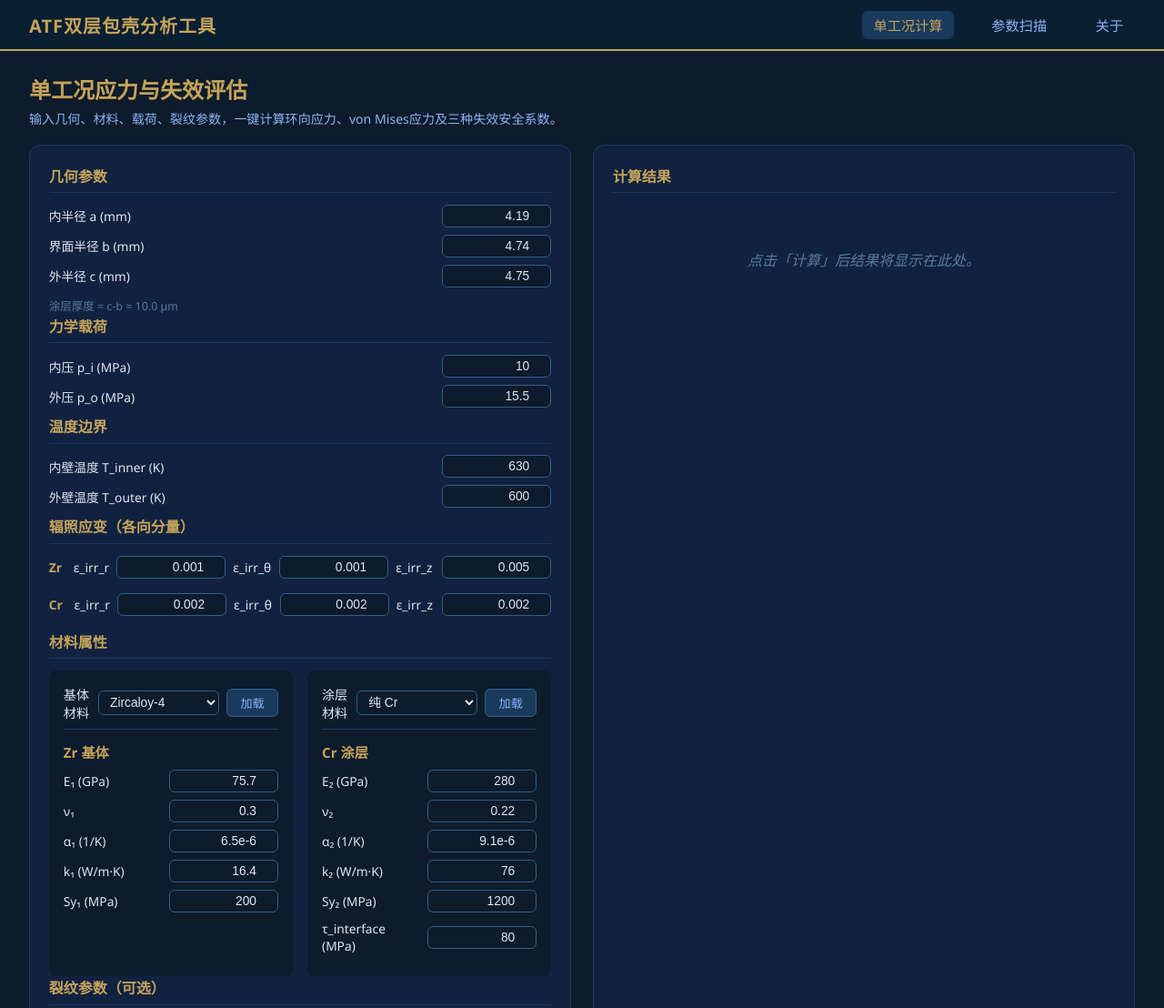
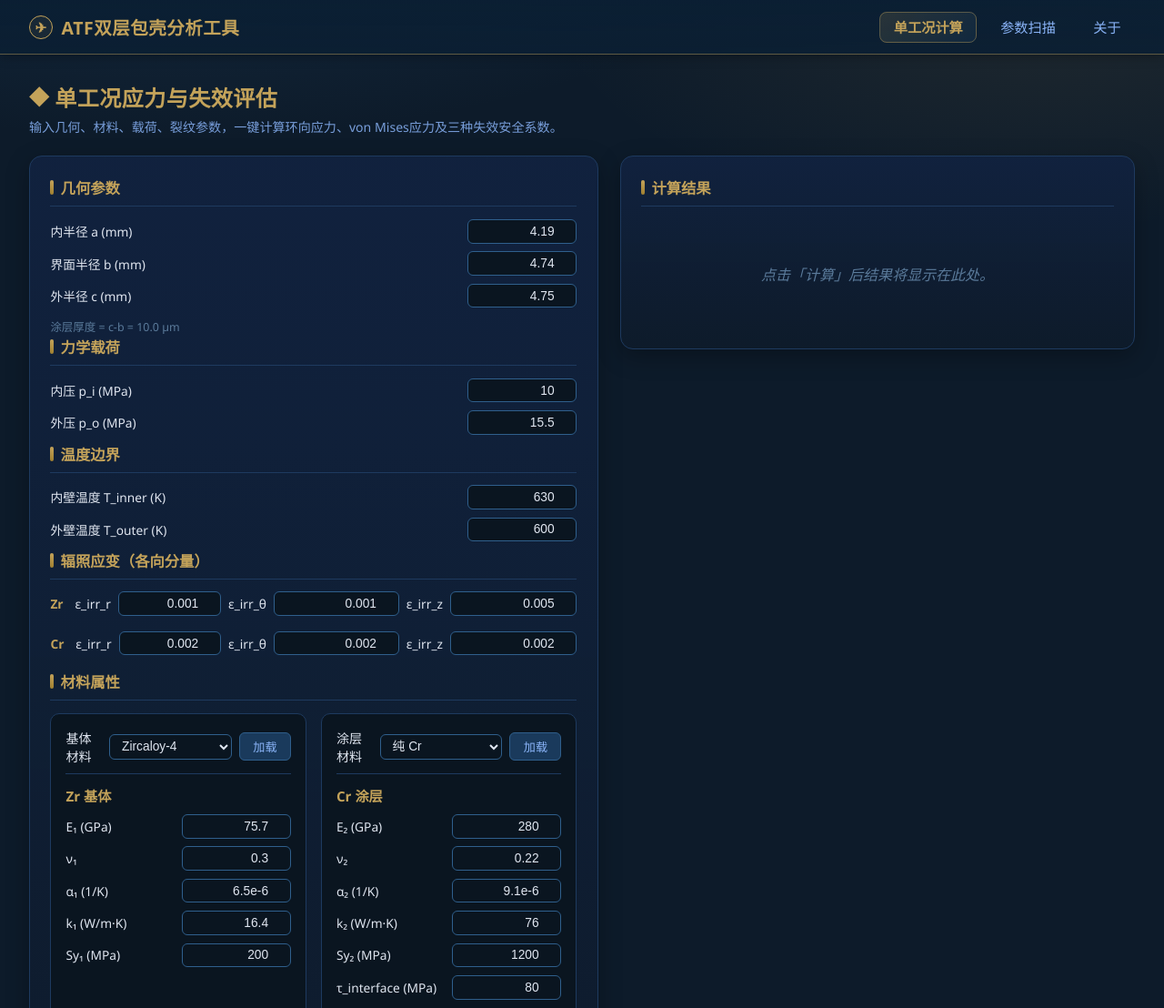
Before and after one commit to Draem514/atf-calculator, a plain HTML site: page index.html in a window 1280 px wide. Shown: the top 1108 px of the page at 91% size. Drawn offline with Linux system fonts and the light colour scheme.

Commit message:
Enhance UI styling: refined cards, header, and visual hierarchy

```diff
--- a/css/style.css
+++ b/css/style.css
@@ -1,103 +1,194 @@
 * { margin: 0; padding: 0; box-sizing: border-box; }
+
+:root {
+  --bg-deep: #0d1b2a;
+  --bg-panel: #112240;
+  --bg-input: #0a1520;
+  --bg-nav: #0b1f33;
+  --blue-soft: #8ab4f8;
+  --blue-mid: #2f5f8c;
+  --blue-line: #1e3a5f;
+  --gold: #c4a35a;
+  --gold-deep: #a08030;
+  --text: #e0e6f0;
+  --text-dim: #5a7a9a;
+  --pass: #4ade80;
+  --warn: #fbbf24;
+  --fail: #f87171;
+}
+
 body {
   font-family: 'Segoe UI', 'Microsoft YaHei', sans-serif;
-  background: #0d1b2a;
-  color: #e0e6f0;
+  background:
+    radial-gradient(1200px 500px at 15% -10%, rgba(47, 95, 140, 0.28), transparent 60%),
+    radial-gradient(1000px 460px at 90% 0%, rgba(196, 163, 90, 0.10), transparent 55%),
+    var(--bg-deep);
+  color: var(--text);
   min-height: 100vh;
   display: flex;
   flex-direction: column;
+  -webkit-font-smoothing: antialiased;
 }
+
+/* ---------- 顶栏 ---------- */
 header {
-  background: #0b1f33;
-  border-bottom: 2px solid #c4a35a;
+  background: linear-gradient(180deg, rgba(11, 31, 51, 0.98), rgba(11, 31, 51, 0.9));
+  border-bottom: 1px solid rgba(196, 163, 90, 0.45);
+  box-shadow: 0 1px 12px rgba(0, 0, 0, 0.35);
+  backdrop-filter: blur(6px);
   display: flex;
   align-items: center;
   justify-content: space-between;
   padding: 0 2rem;
-  height: 56px;
+  height: 60px;
   position: sticky;
   top: 0;
   z-index: 100;
 }
 .logo {
-  font-size: 1.25rem;
+  display: flex;
+  align-items: center;
+  gap: 0.6rem;
+  font-size: 1.22rem;
   font-weight: 700;
-  color: #c4a35a;
-  letter-spacing: 1px;
+  color: var(--gold);
+  letter-spacing: 0.5px;
+}
+.logo .mark {
+  width: 26px;
+  height: 26px;
+  border: 1.5px solid var(--gold);
+  border-radius: 50%;
+  display: inline-flex;
+  align-items: center;
+  justify-content: center;
+  font-size: 0.95rem;
+  color: var(--gold);
+  background: rgba(196, 163, 90, 0.08);
 }
 nav a {
-  color: #8ab4f8;
+  color: var(--blue-soft);
   text-decoration: none;
-  margin-left: 1.5rem;
+  margin-left: 0.4rem;
   font-size: 0.95rem;
-  padding: 0.35rem 0.8rem;
-  border-radius: 6px;
+  padding: 0.4rem 0.9rem;
+  border-radius: 8px;
+  border: 1px solid transparent;
   transition: all 0.2s;
 }
-nav a:hover, nav a.active {
-  background: #1a3a5c;
-  color: #c4a35a;
+nav a:hover {
+  background: rgba(47, 95, 140, 0.22);
+  color: #cfe0f5;
 }
+nav a.active {
+  background: linear-gradient(135deg, rgba(196, 163, 90, 0.16), rgba(47, 95, 140, 0.14));
+  border-color: rgba(196, 163, 90, 0.4);
+  color: var(--gold);
+  font-weight: 600;
+}
+
+/* ---------- 主体 ---------- */
 main {
   flex: 1;
-  padding: 1.5rem 2rem;
-  max-width: 1400px;
+  padding: 1.8rem 2rem 2.5rem;
+  max-width: 1440px;
   margin: 0 auto;
   width: 100%;
 }
-main h2 { font-size: 1.5rem; color: #c4a35a; margin-bottom: 0.3rem; }
-.hint { color: #8ab4f8; margin-bottom: 1.2rem; font-size: 0.88rem; }
+main h2 {
+  font-size: 1.5rem;
+  color: var(--gold);
+  margin-bottom: 0.3rem;
+  letter-spacing: 0.5px;
+}
+main h2::before {
+  content: "◆ ";
+  color: var(--gold);
+  font-size: 0.9em;
+  vertical-align: 2px;
+}
+.hint { color: var(--blue-soft); margin-bottom: 1.4rem; font-size: 0.88rem; opacity: 0.85; }
 .page { display: none; }
-.page.active { display: block; }
+.page.active { display: block; animation: fadeIn 0.28s ease; }
+@keyframes fadeIn { from { opacity: 0; transform: translateY(4px); } to { opacity: 1; transform: none; } }
+
 .two-col {
   display: grid;
-  grid-template-columns: 1fr 1fr;
+  grid-template-columns: 1.05fr 0.95fr;
   gap: 1.5rem;
+  align-items: start;
 }
 @media (max-width: 900px) { .two-col { grid-template-columns: 1fr; } }
+
+/* ---------- 卡片 ---------- */
 .card {
-  background: #112240;
-  border: 1px solid #1e3a5f;
-  border-radius: 12px;
-  padding: 1.3rem;
+  background: linear-gradient(180deg, rgba(17, 34, 64, 0.92), rgba(13, 27, 42, 0.96));
+  border: 1px solid var(--blue-line);
+  border-radius: 14px;
+  padding: 1.4rem;
+  box-shadow: 0 8px 26px rgba(0, 0, 0, 0.28);
 }
 .card h3 {
-  color: #c4a35a;
-  font-size: 1rem;
-  margin-bottom: 0.8rem;
-  padding-bottom: 0.4rem;
-  border-bottom: 1px solid #1e3a5f;
+  color: var(--gold);
+  font-size: 1.02rem;
+  margin-bottom: 0.85rem;
+  padding-bottom: 0.5rem;
+  border-bottom: 1px solid var(--blue-line);
+  display: flex;
+  align-items: center;
+  gap: 0.45rem;
 }
-.card h4 { color: #8ab4f8; font-size: 0.88rem; margin: 0.7rem 0 0.3rem; }
+.card h3::before {
+  content: "";
+  width: 4px;
+  height: 16px;
+  background: linear-gradient(180deg, var(--gold), var(--gold-deep));
+  border-radius: 2px;
+  display: inline-block;
+}
+.card h4 { color: var(--blue-soft); font-size: 0.88rem; margin: 0.7rem 0 0.3rem; }
+
+/* ---------- 表单 ---------- */
 label {
   display: flex;
   align-items: center;
   justify-content: space-between;
   gap: 0.5rem;
-  margin-bottom: 0.5rem;
+  margin-bottom: 0.55rem;
   font-size: 0.86rem;
 }
-input[type="number"], select {
-  background: #0d1b2a;
-  border: 1px solid #2f5f8c;
-  color: #e0e6f0;
+input[type="number"], select, input[type="text"] {
+  background: var(--bg-input);
+  border: 1px solid var(--blue-mid);
+  color: var(--text);
   border-radius: 6px;
-  padding: 0.25rem 0.5rem;
+  padding: 0.3rem 0.55rem;
   width: 120px;
   font-size: 0.86rem;
   text-align: right;
+  transition: border-color 0.18s, box-shadow 0.18s;
 }
-input[type="number"]:focus, select:focus { outline: none; border-color: #c4a35a; }
+input[type="number"]:focus, select:focus, input[type="text"]:focus {
+  outline: none;
+  border-color: var(--gold);
+  box-shadow: 0 0 0 3px rgba(196, 163, 90, 0.16);
+}
+input[type="text"] { text-align: left; }
 .triplet { display: grid; grid-template-columns: repeat(3, 1fr); gap: 0.5rem; margin-bottom: 0.5rem; }
+.triplet input { width: 100%; }
 .two-halves { display: grid; grid-template-columns: 1fr 1fr; gap: 1rem; }
+
+/* ---------- 材料面板 ---------- */
 .mat-panel {
   display: grid;
   grid-template-columns: 1fr 1fr;
   gap: 1rem;
 }
+@media (max-width: 700px) { .mat-panel { grid-template-columns: 1fr; } }
 .mat-col {
-  background: #0d1b2a;
-  border-radius: 8px;
+  background: var(--bg-input);
+  border: 1px solid var(--blue-line);
+  border-radius: 10px;
   padding: 1rem;
 }
 .mat-header {
@@ -106,70 +197,50 @@ input[type="number"]:focus, select:focus { outline: none; border-color: #c4a35a;
   justify-content: space-between;
   gap: 0.5rem;
   margin-bottom: 0.8rem;
-  padding-bottom: 0.5rem;
-  border-bottom: 1px solid #1e3a5f;
+  padding-bottom: 0.55rem;
+  border-bottom: 1px solid var(--blue-line);
 }
-.mat-header label {
-  flex: 1;
-  margin-bottom: 0;
-  font-size: 0.88rem;
-}
-.mat-header select {
-  width: 140px;
-  text-align: left;
-}
+.mat-header label { flex: 1; margin-bottom: 0; font-size: 0.88rem; }
+.mat-header select { width: 140px; text-align: left; }
+
 .btn-fill {
   background: #1a3a5c;
-  color: #8ab4f8;
-  border: 1px solid #2f5f8c;
+  color: var(--blue-soft);
+  border: 1px solid var(--blue-mid);
   border-radius: 6px;
-  padding: 0.3rem 0.9rem;
+  padding: 0.32rem 0.9rem;
   font-size: 0.82rem;
   cursor: pointer;
   transition: all 0.2s;
   white-space: nowrap;
 }
-.btn-fill:hover { background: #2f5f8c; color: #e0e6f0; }
+.btn-fill:hover { background: var(--blue-mid); color: #fff; }
 .btn-save {
-  background: #2a4a1a;
-  color: #4ade80;
-  border: 1px solid #3a6a2a;
+  background: #1e3a2a;
+  color: var(--pass);
+  border: 1px solid #2f6a3f;
   border-radius: 6px;
-  padding: 0.3rem 0.9rem;
+  padding: 0.32rem 0.9rem;
   font-size: 0.82rem;
   cursor: pointer;
   transition: all 0.2s;
   white-space: nowrap;
 }
-.btn-save:hover { background: #3a6a2a; color: #e0e6f0; }
+.btn-save:hover { background: #2f6a3f; color: #fff; }
+
 .custom-name-row {
   margin-bottom: 0.8rem;
   padding: 0.5rem 0.8rem;
-  background: #0a1520;
+  background: rgba(47, 95, 140, 0.12);
   border-radius: 6px;
-  border: 1px dashed #2f5f8c;
+  border: 1px dashed var(--blue-mid);
 }
-.custom-name-row label {
-  display: flex;
-  align-items: center;
-  gap: 0.5rem;
-  margin-bottom: 0;
-  font-size: 0.86rem;
-}
-.custom-name-row input[type="text"] {
-  flex: 1;
-  background: #0d1b2a;
-  border: 1px solid #2f5f8c;
-  color: #e0e6f0;
-  border-radius: 6px;
-  padding: 0.25rem 0.5rem;
-  font-size: 0.86rem;
-  text-align: left;
-}
-.custom-name-row input[type="text"]:focus { outline: none; border-color: #c4a35a; }
+.custom-name-row label { display: flex; align-items: center; gap: 0.5rem; margin-bottom: 0; font-size: 0.86rem; }
+.custom-name-row input[type="text"] { flex: 1; width: auto; }
+
 .custom-list {
   margin-top: 0.6rem;
-  border-top: 1px solid #1e3a5f;
+  border-top: 1px solid var(--blue-line);
   padding-top: 0.5rem;
 }
 .custom-item {
@@ -180,7 +251,7 @@ input[type="number"]:focus, select:focus { outline: none; border-color: #c4a35a;
   border-radius: 4px;
   margin-bottom: 0.2rem;
   font-size: 0.82rem;
-  color: #8ab4f8;
+  color: var(--blue-soft);
   cursor: pointer;
   transition: background 0.15s;
 }
@@ -189,7 +260,7 @@ input[type="number"]:focus, select:focus { outline: none; border-color: #c4a35a;
 .custom-item-del {
   background: none;
   border: none;
-  color: #f87171;
+  color: var(--fail);
   cursor: pointer;
   font-size: 0.9rem;
   padding: 0 0.3rem;
@@ -197,44 +268,84 @@ input[type="number"]:focus, select:focus { outline: none; border-color: #c4a35a;
   transition: opacity 0.2s;
 }
 .custom-item-del:hover { opacity: 1; }
-.mat-fields h4 {
-  color: #c4a35a;
-  font-size: 0.95rem;
-  margin: 0 0 0.6rem;
-}
-.mat-name {
-  color: #c4a35a;
-  font-weight: 600;
-  margin-right: 0.3rem;
-}
-small { color: #5a7a9a; font-size: 0.78rem; }
+
+.mat-fields h4 { color: var(--gold); font-size: 0.95rem; margin: 0 0 0.6rem; }
+.mat-name { color: var(--gold); font-weight: 600; margin-right: 0.3rem; }
+small { color: var(--text-dim); font-size: 0.78rem; }
+
+/* ---------- 按钮 ---------- */
 .btn-primary {
-  background: linear-gradient(135deg, #c4a35a, #a08030);
+  background: linear-gradient(135deg, var(--gold), var(--gold-deep));
   color: #0d1b2a;
   border: none;
-  border-radius: 8px;
-  padding: 0.65rem 2rem;
+  border-radius: 9px;
+  padding: 0.68rem 2rem;
   font-size: 0.95rem;
   font-weight: 700;
+  letter-spacing: 1px;
   cursor: pointer;
-  margin-top: 0.8rem;
+  margin-top: 0.9rem;
   width: 100%;
-  transition: transform 0.15s, box-shadow 0.15s;
+  transition: transform 0.15s, box-shadow 0.2s;
 }
-.btn-primary:hover { transform: translateY(-1px); box-shadow: 0 4px 16px rgba(196,163,90,0.3); }
-.placeholder { color: #5a7a9a; text-align: center; padding: 3rem 1rem; font-style: italic; }
+.btn-primary:hover {
+  transform: translateY(-2px);
+  box-shadow: 0 6px 20px rgba(196, 163, 90, 0.35);
+}
+.btn-primary:active { transform: translateY(0); }
+
+/* ---------- 结果区 ---------- */
+.placeholder { color: var(--text-dim); text-align: center; padding: 3rem 1rem; font-style: italic; }
 .hidden { display: none; }
 .result-table { width: 100%; border-collapse: collapse; font-size: 0.83rem; margin-top: 0.4rem; }
-.result-table th { background: #1a3a5c; color: #c4a35a; padding: 0.45rem; text-align: left; font-weight: 600; }
-.result-table td { padding: 0.4rem 0.5rem; border-bottom: 1px solid #1e3a5f; }
-.result-table tr:hover td { background: #1a3a5c; }
-.pass { color: #4ade80; font-weight: 700; }
-.fail { color: #f87171; font-weight: 700; }
-.warn { color: #fbbf24; }
-.scan-note { background: #1a3a5c; border-radius: 6px; padding: 0.5rem 0.8rem; font-size: 0.82rem; color: #8ab4f8; margin-bottom: 0.8rem; }
-#scan-chart { width: 100%; max-width: 700px; height: auto; background: #0d1b2a; border-radius: 8px; border: 1px solid #1e3a5f; }
-ul { margin: 0.3rem 0 0.5rem 1.2rem; line-height: 1.8; font-size: 0.88rem; }
-code { background: #1a3a5c; padding: 0.1rem 0.4rem; border-radius: 4px; font-size: 0.8rem; color: #fbbf24; }
-footer { background: #0b1f33; border-top: 1px solid #1e3a5f; text-align: center; padding: 0.8rem; font-size: 0.76rem; color: #5a7a9a; }
-.sf-legend { display: flex; gap: 1rem; margin-top: 0.6rem; font-size: 0.78rem; }
+.result-table th {
+  background: linear-gradient(180deg, #1a3a5c, #14304e);
+  color: var(--gold);
+  padding: 0.5rem;
+  text-align: left;
+  font-weight: 600;
+  border-bottom: 1px solid var(--gold);
+}
+.result-table td { padding: 0.42rem 0.55rem; border-bottom: 1px solid var(--blue-line); }
+.result-table tr:hover td { background: rgba(47, 95, 140, 0.14); }
+.pass { color: var(--pass); font-weight: 700; }
+.fail { color: var(--fail); font-weight: 700; }
+.warn { color: var(--warn); }
+
+.scan-note {
+  background: rgba(47, 95, 140, 0.16);
+  border: 1px solid var(--blue-line);
+  border-radius: 8px;
+  padding: 0.5rem 0.8rem;
+  font-size: 0.82rem;
+  color: var(--blue-soft);
+  margin-bottom: 0.8rem;
+}
+#scan-chart {
+  width: 100%;
+  max-width: 700px;
+  height: auto;
+  background: var(--bg-input);
+  border-radius: 10px;
+  border: 1px solid var(--blue-line);
+}
+
+/* ---------- 关于页 ---------- */
+ul { margin: 0.3rem 0 0.5rem 1.2rem; line-height: 1.85; font-size: 0.88rem; }
+li::marker { color: var(--gold); }
+code { background: #1a3a5c; padding: 0.1rem 0.4rem; border-radius: 4px; font-size: 0.8rem; color: var(--warn); }
+
+/* ---------- 页脚 ---------- */
+footer {
+  background: linear-gradient(180deg, rgba(11, 31, 51, 0.9), var(--bg-nav));
+  border-top: 1px solid var(--blue-line);
+  text-align: center;
+  padding: 0.85rem;
+  font-size: 0.76rem;
+  color: var(--text-dim);
+}
+
+/* ---------- 安全系数图例 ---------- */
+.sf-legend { display: flex; gap: 1rem; margin-top: 0.6rem; font-size: 0.78rem; flex-wrap: wrap; }
 .sf-legend .lg { display: flex; align-items: center; gap: 0.3rem; }
+.sf-legend .swatch { width: 10px; height: 10px; border-radius: 2px; display: inline-block; }
--- a/index.html
+++ b/index.html
@@ -8,7 +8,7 @@
 </head>
 <body>
   <header>
-    <div class="logo">ATF双层包壳分析工具</div>
+    <div class="logo"><span class="mark">✈</span>ATF双层包壳分析工具</div>
     <nav>
       <a href="#" class="active" data-section="single">单工况计算</a>
       <a href="#" data-section="scan">参数扫描</a>
```
